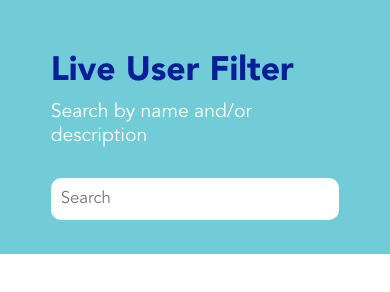
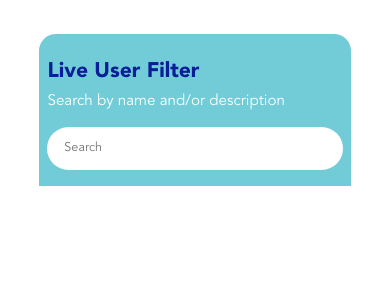
Before and after one commit to NicoMantillaM/liveUserFilter, a plain HTML site: page index.html in a window 390 px wide. Drawn offline with Linux system fonts and the light colour scheme; no server answers.

Commit message:
fix: :lipstick: Correcion de tamaño
Actualizacion del csspara el modelado de la interfaz

```diff
--- a/css/style.css
+++ b/css/style.css
@@ -1,22 +1,28 @@
 @import url(./variables.css);
-*{
+
+* {
     padding: 0;
     margin: 0;
     box-sizing: border-box;
 }
+
 .container {
+    border-radius: 2vh;
     display: flex;
     flex-direction: column;
+    margin: 4vh auto;
+    max-width: 30%;
 }
 
 .header {
+    border-radius: 2vh 2vh 0 0;
     width: 100%;
-    height: 100%;
     background-color: rgb(113, 204, 216);
     display: flex;
     flex-direction: column;
-    padding:6vh 6vh 3vh 6vh;
+    padding: 6vh 4vh 3vh 4vh;
 }
+
 .title {
     font-size: 4vh;
     font-family: "Bold";
@@ -24,60 +30,91 @@
     color: rgb(9, 30, 151);
     margin-bottom: 1vh;
 }
+
 .subtitle {
     font-size: 2.3vh;
     font-family: "Medium";
     color: white;
-    margin-bottom: 3.5vh;
+    margin-bottom: 2vh;
 }
-.input{
-    width: auto;
+
+.input {
+    width: 100%;
     height: 5vh;
-    border-radius: 10px;
+    border-radius: 5vh;
     border: none;
     outline: none;
-    padding: 0 10px;
+    padding: 0 2vh;
     font-size: 2vh;
     font-family: "Medium";
     color: rgb(9, 30, 151);
     margin-bottom: 1vh;
 }
+
 .main {
     display: flex;
     flex-direction: column;
-    /* background-color: green; */
     width: 100%;
-    height: 70vh;
+    height: 65vh;
     overflow-y: scroll;
 }
+
 .main img {
-    /* background-color: green; */
     width: 10vh;
     height: 10vh;
     border-radius: 100%;
     margin-right: 1vh;
 }
+
 .users {
     display: flex;
     flex-direction: row;
     align-items: center;
     padding: 3vh 0vh;
-    margin-left: 5vh;
+    margin-left: 4.2vh;
 }
-.name{
+
+.name {
     display: flex;
     flex-direction: column;
     gap: 1.8vh;
     color: black;
 }
-h5{
+
+h5 {
     font-size: 3vh;
     font-family: "Medium";
     font-weight: bold;
     margin-right: 1vh;
 }
-span{
+
+span {
     font-size: 2.5vh;
     font-family: "SemiMedium";
     margin-right: 1vh;
 }
+
+
+@media (max-width: 480px) {
+    .container {
+        max-width: 80%;
+    }
+    .header {
+        padding: 3vh 1vh 1vh 1vh;
+    }
+    .title {
+        font-size: 2.5vh;
+    }
+    .subtitle {
+        font-size: 1.8vh;
+    }
+    .input {
+        font-size: 1.5vh;
+    }
+    h5 {
+        font-size: 2vh;
+    }
+    span {
+        font-size: 1.8vh;
+    }
+}
```
